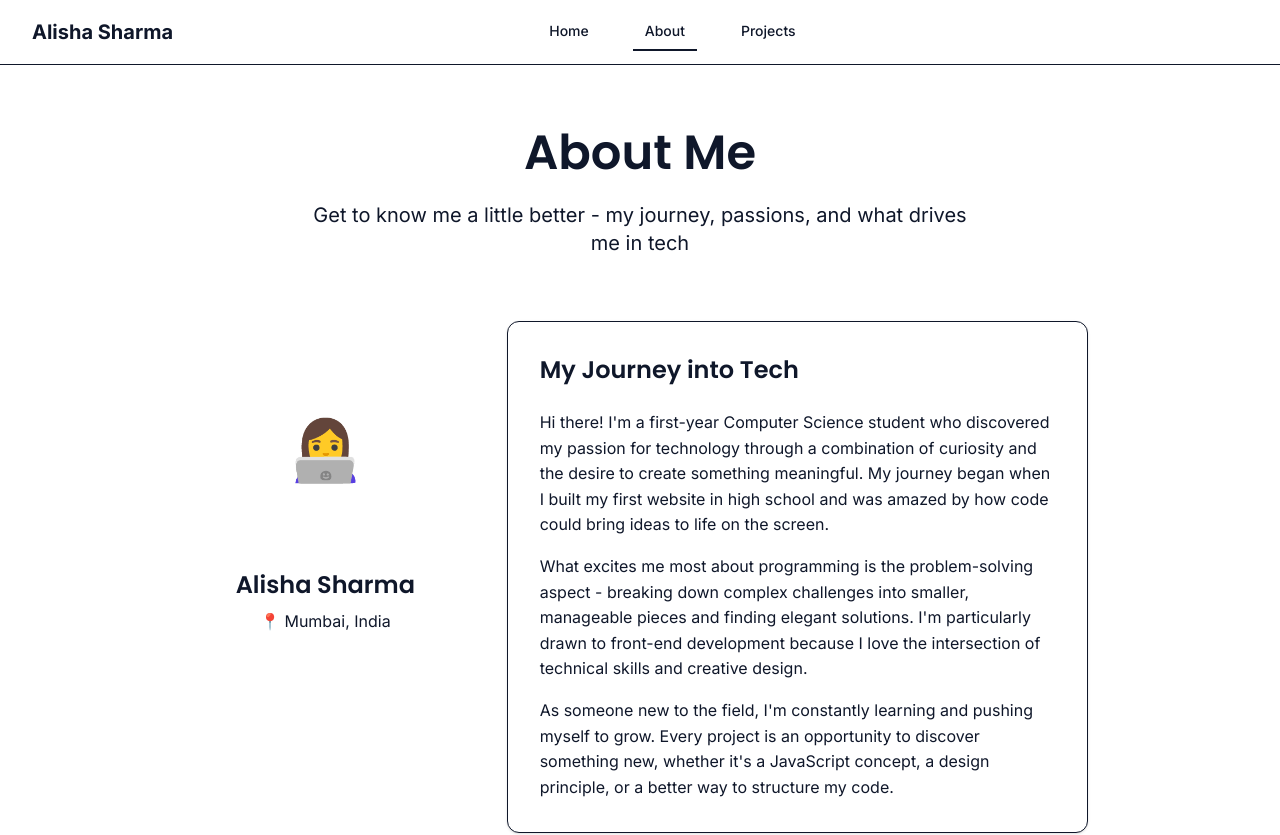
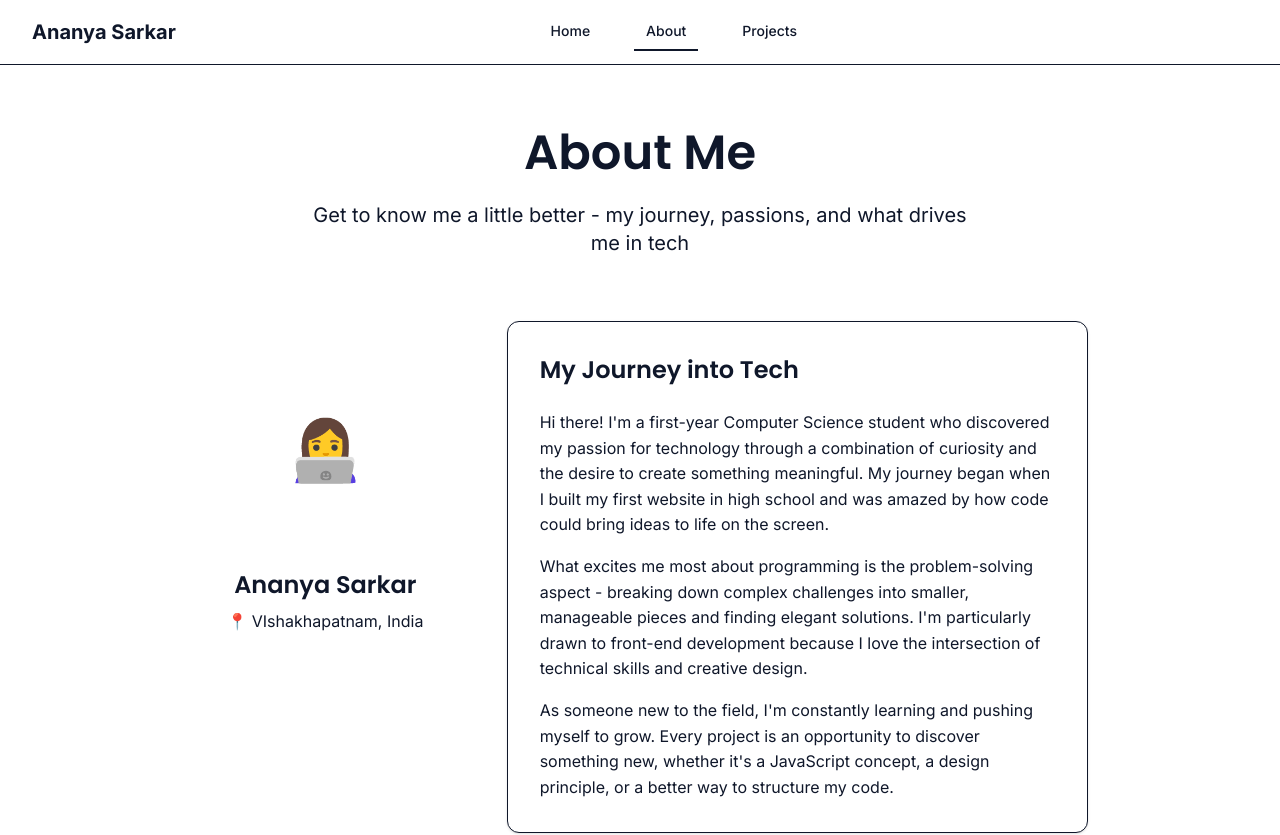
Before and after one commit to ananyasarkar7/ananya-portfolio, a Next.js app: page /about in a window 1280 px wide. Shown: the top 835 px of the page. Built offline with nearby package versions, Linux system fonts and the light colour scheme.

Commit message:
Update portfolio.config.js

```diff
--- a/portfolio.config.js
+++ b/portfolio.config.js
@@ -6,11 +6,11 @@
 
 const portfolioConfig = {
   // === Personal Information ===
-  name: "Alisha Sharma",
+  name: "Ananya Sarkar",
   bio: "A first-year Computer Science student with a passion for creating beautiful and functional web experiences. I'm currently exploring the world of front-end development and am excited to learn and grow my skills.",
   profileImage: "/images/profile-picture.png", // Path to a friendly, professional-looking photo
-  location: "Mumbai, India",
-  email: "hello@alishasharma.dev",
+  location: "VIshakhapatnam, India",
+  email: "hello@ananyasarkar.dev",
 
   // === Social Media Links ===
   // Add or remove links as needed
```
